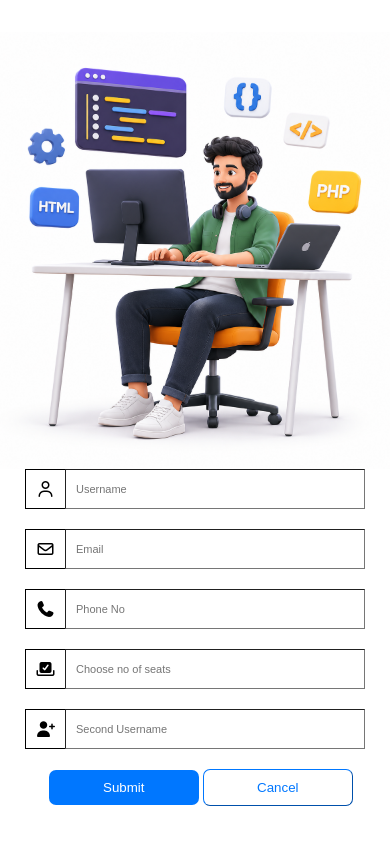
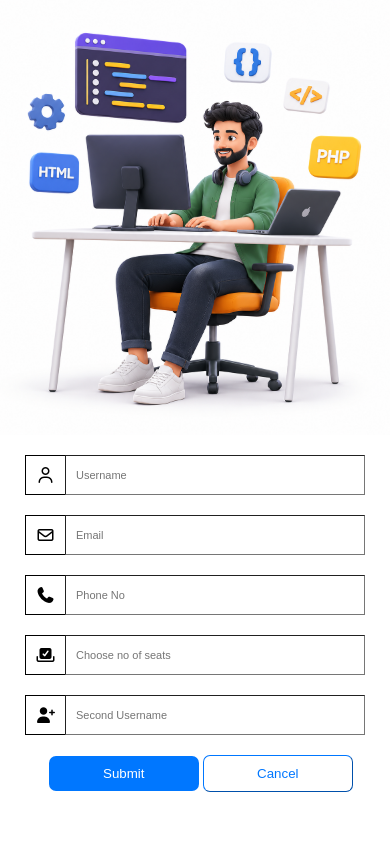
Before and after one commit to gowthamjg7/web-development-workshop-landing-page, a plain HTML site: page index.html in a window 390 px wide. Shown: the part 150-991 px from the top of the page. After the commit the page ends 942 px from the top, so only its background shows below. Drawn offline with Linux system fonts and the light colour scheme; a web font is replaced by a local one.

Commit message:
changes in responsive mode

```diff
--- a/style.css
+++ b/style.css
@@ -95,13 +95,20 @@ i{
 }
 
 @media(max-width:900px){
-    .container,.content_field{
+    .container{
     flex-direction: column;
     align-items: center;
-}
+    height: auto;
+    gap : 20px;
+    }
+    .container img {
+        width: 400px;
+        height: auto;
+    }
+    .content_field{
+        width: 100%;
+    }
 
-}
-@media (max-width:900px) {
      .header h3 {
         visibility: visible;
      }
```
